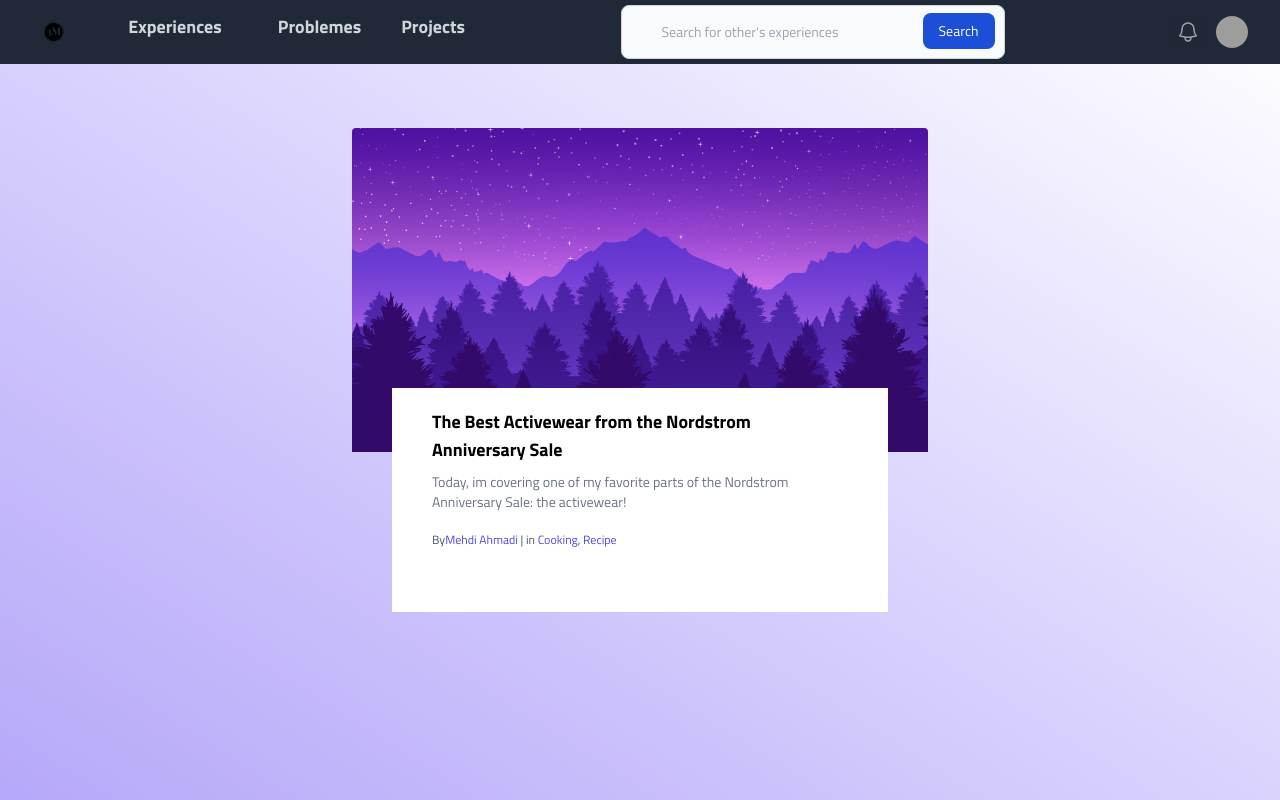
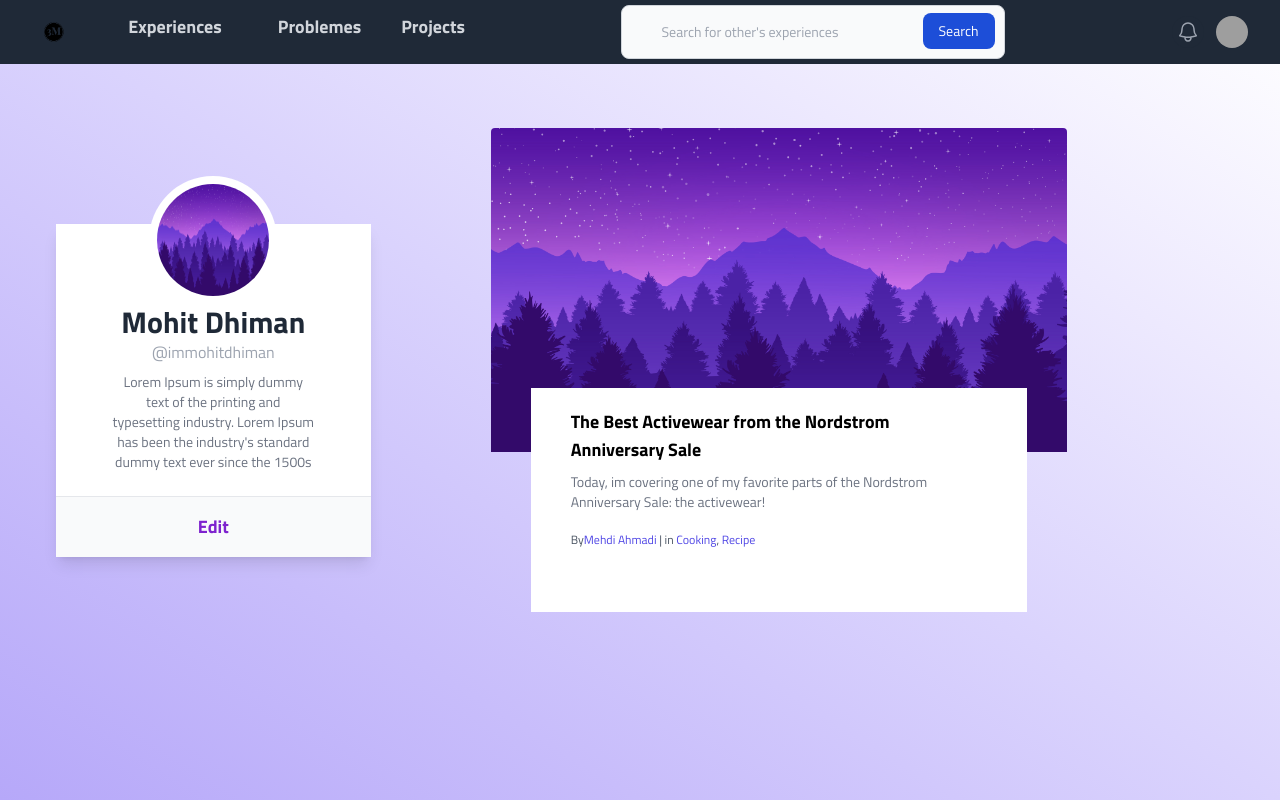
Before and after one commit to faissal17/Make-Me-Money, a React (Vite) app in the folder client/: page /Home in a window 1280 px wide. Built offline with nearby package versions, Linux system fonts and the light colour scheme; grey boxes are pictures that could not be loaded.

Commit message:
improve the home component

```diff
--- a/client/src/components/Experiences/Home.jsx
+++ b/client/src/components/Experiences/Home.jsx
@@ -1,12 +1,17 @@
 import React from 'react';
 import ExperienceNavbar from '../../shared/ExperienceShared/ExperienceNavbar';
 import Post from '../../shared/ExperienceShared/Post';
+import ProfileInfo from '../../shared/ExperienceShared/ProfileInfo';
 function Home() {
   return (
     <React.Fragment>
       <ExperienceNavbar />
-
-      <Post />
+      <div className="flex justify-start">
+        <ProfileInfo />
+        <div className="flex justify-center items-center">
+          <Post />
+        </div>
+      </div>
     </React.Fragment>
   );
 }
--- a/client/src/shared/ExperienceShared/ExperienceNavbar.jsx
+++ b/client/src/shared/ExperienceShared/ExperienceNavbar.jsx
@@ -57,24 +57,24 @@
                   </div>
                 </div>
 
-                <form class="w-96 mx-auto">
+                <form className="w-96 mx-auto">
                   <label
-                    for="default-search"
-                    class="mb-2 text-sm font-medium text-gray-900 sr-only dark:text-white"
+                    htmlFor="default-search"
+                    className="mb-2 text-sm font-medium text-gray-900 sr-only dark:text-white"
                   >
                     Search
                   </label>
-                  <div class="relative">
+                  <div className="relative">
                     <input
                       type="search"
                       id="default-search"
-                      class="block w-full p-4 ps-10 text-sm text-gray-900 border border-gray-300 rounded-lg bg-gray-50 focus:ring-blue-500 focus:border-blue-500 dark:bg-gray-700 dark:border-gray-600 dark:placeholder-gray-400 dark:text-white dark:focus:ring-blue-500 dark:focus:border-blue-500"
+                      className="block w-full p-4 ps-10 text-sm text-gray-900 border border-gray-300 rounded-lg bg-gray-50 focus:ring-blue-500 focus:border-blue-500 dark:bg-gray-700 dark:border-gray-600 dark:placeholder-gray-400 dark:text-white dark:focus:ring-blue-500 dark:focus:border-blue-500"
                       placeholder="Search for other's experiences"
                       required
                     />
                     <button
                       type="submit"
-                      class="text-white absolute end-2.5 bottom-2.5 bg-blue-700 hover:bg-blue-800 focus:ring-4 focus:outline-none focus:ring-blue-300 font-medium rounded-lg text-sm px-4 py-2 dark:bg-blue-600 dark:hover:bg-blue-700 dark:focus:ring-blue-800"
+                      className="text-white absolute end-2.5 bottom-2.5 bg-blue-700 hover:bg-blue-800 focus:ring-4 focus:outline-none focus:ring-blue-300 font-medium rounded-lg text-sm px-4 py-2 dark:bg-blue-600 dark:hover:bg-blue-700 dark:focus:ring-blue-800"
                     >
                       Search
                     </button>
--- a/client/src/shared/ExperienceShared/ProfileInfo.jsx
+++ b/client/src/shared/ExperienceShared/ProfileInfo.jsx
@@ -1,7 +1,42 @@
 import React from 'react';
+import image from '../../assets/images/img.jpg';
 
 function ProfileInfo() {
-  return <div>ProfileInfo</div>;
+  return (
+    <div className="flex flex-wrap items-center justify-center sm:w-full md:w-1/2 lg:w-1/3 p-14 sticky top-0">
+      <div className="container bg-white shadow-lg transform duration-200 easy-in-out">
+        <div className="flex justify-center px-5 -mt-12">
+          <img className="h-32 w-32 bg-white p-2 rounded-full" src={image} alt="Profile" />
+        </div>
+        <div className="">
+          <div className="text-center px-14">
+            <h2 className="text-gray-800 text-3xl font-bold">Mohit Dhiman</h2>
+            <a
+              className="text-gray-400 mt-2 hover:text-blue-500"
+              href="https://www.instagram.com/immohitdhiman/"
+              target="_blank"
+              rel="noopener noreferrer"
+            >
+              @immohitdhiman
+            </a>
+            <p className="mt-2 text-gray-500 text-sm">
+              Lorem Ipsum is simply dummy text of the printing and typesetting
+              industry. Lorem Ipsum has been the industry's standard dummy text
+              ever since the 1500s
+            </p>
+          </div>
+          <hr className="mt-6" />
+          <div className="flex bg-gray-50 justify-center">
+            <div className="text-center w-1/2 p-4 hover:bg-gray-100 cursor-pointer">
+              <button className="text-lg font-bold text-purple-700">
+                Edit
+              </button>
+            </div>
+          </div>
+        </div>
+      </div>
+    </div>
+  );
 }
 
 export default ProfileInfo;
```
